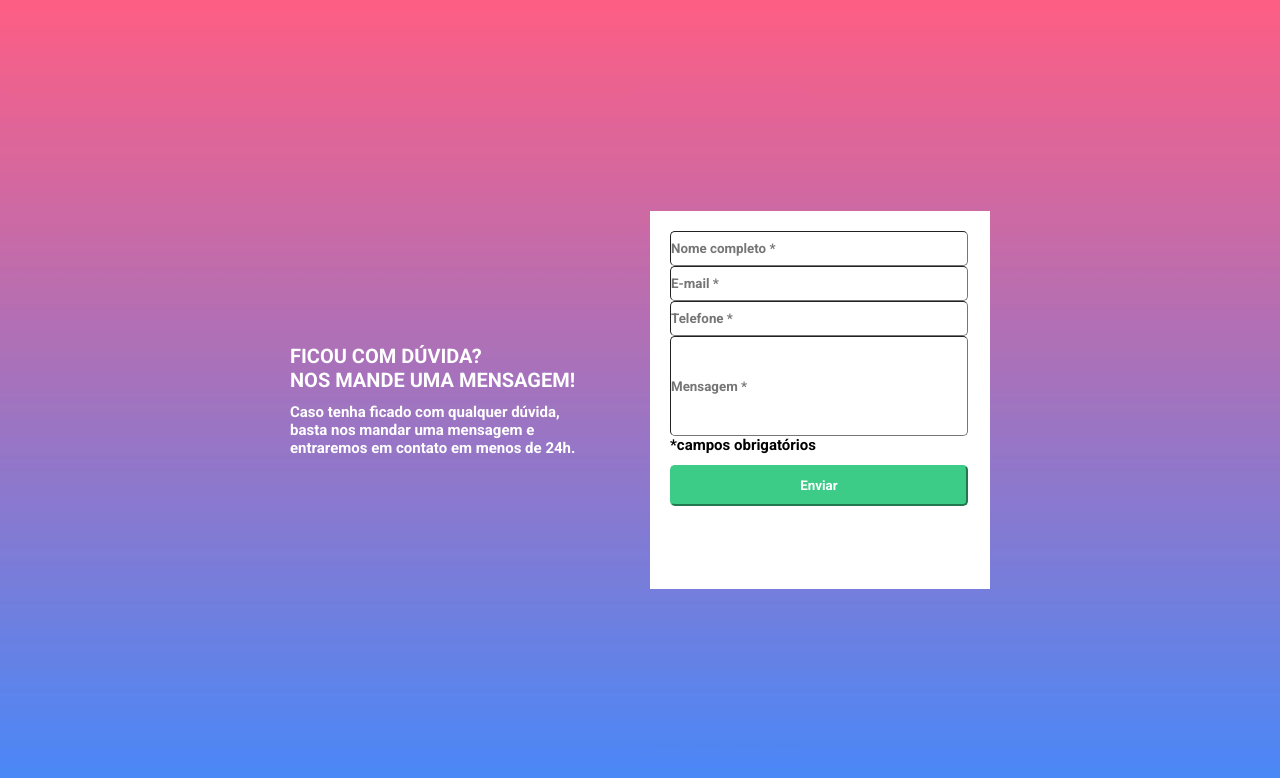
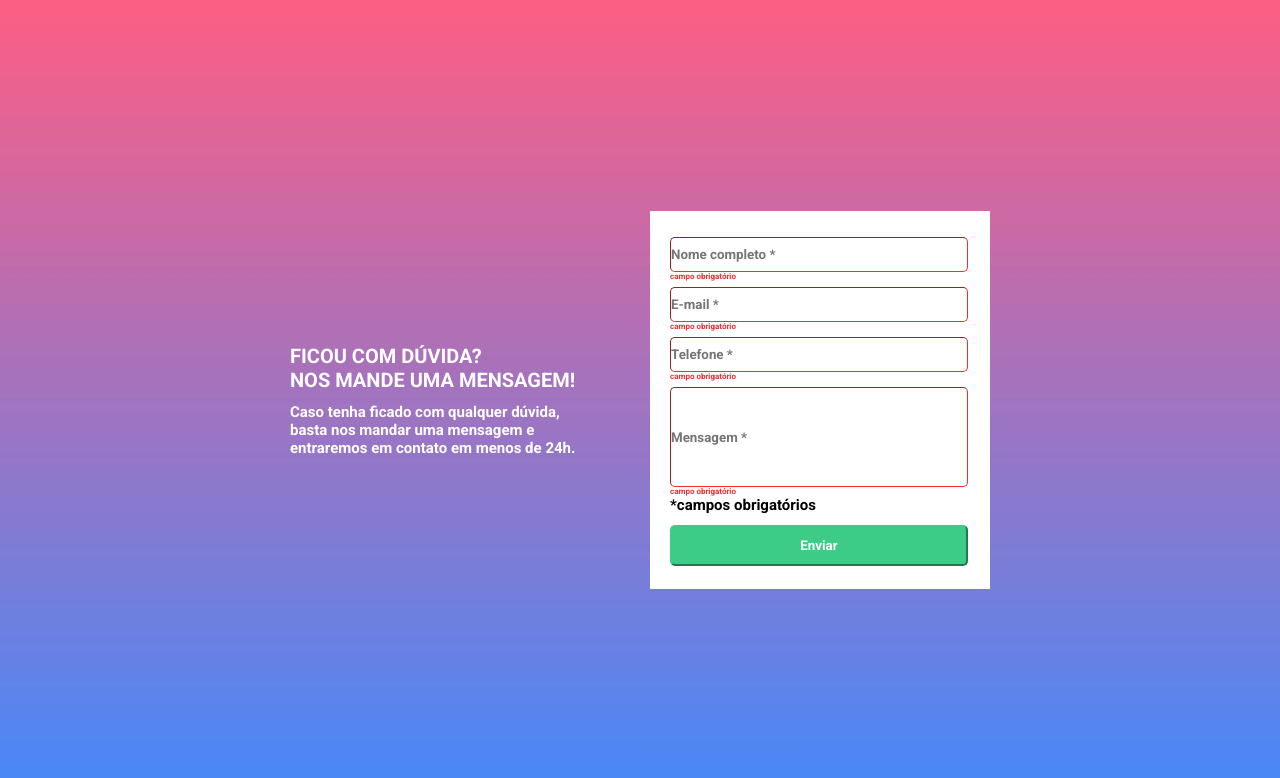
Before and after one commit to venanciotayna/quest-js-intermediario, a plain HTML site: page index.html in a window 1280 px wide. Both pictures are taken after a click on the button "Enviar". Drawn offline with Linux system fonts and the light colour scheme.

Commit message:
mudança no código inicial

```diff
--- a/css/style.css
+++ b/css/style.css
@@ -41,9 +41,10 @@ main {
     height: 35px;
     border-radius: 5px;
     border-width: 1px;
+    margin-top: 6px;
 }
 
-.formulario .campo p {
+.formulario .obrigatorio {
     color: #F52E2E;
     font-size: 8px;
 }
@@ -62,7 +63,7 @@ main {
     border-color: #3CCC87;
 }
 
-.formulario .campo .vazio {
+.formulario .vazio {
     border-color: #F52E2E;
 }
 
@@ -70,6 +71,6 @@ main {
     border-color: #00C22B;
 }
 
-.campo .esconder {
+.formulario .campo .esconder {
     display: none;
 }
--- a/js/index.js
+++ b/js/index.js
@@ -1,18 +1,21 @@
-const inputs = document.querySelectorAll('.input')
-const obrigatorio = document.querySelectorAll('.obrigatorio')
-const enviar = document.querySelector('.enviar')
+const campos = document.querySelectorAll('.campo');
+const inputs = document.querySelectorAll('.input');
+const obrigatorio = document.querySelectorAll('.obrigatorio');
 
-enviar.addEventListener('click', () => {
-    inputs.forEach(input => {
-      let local = input.classList
-      if  (inputs.value != '') {
-        inputs.classList.remove('vazio');
-        inputs.classList.add('preenchido');
-        obrigatorio[local].classList.add('esconder');
-      } else {
-        inputs.classList.remove('preenchido');
-        inputs.classList.add('vazio');
-        obrigatorio[local].classList.remove('esconder');
-      }
-    })
-})
+function enviar() {
+  for (const campo of campos) {
+    const input = campo.querySelector('.input'
+    );
+    const error = campo.querySelector('.obrigatorio');
+
+    if (input.value === "") {
+      input.classList.add('vazio');
+      input.classList.remove('preechido');
+      error.classList.remove('esconder');
+    } else {
+      input.classList.remove('vazio');
+      input.classList.add('preenchido');
+      error.classList.add('enconder');
+    }
+  }
+}
```
Also changed, not shown: index.html (+1 -1 lines).
